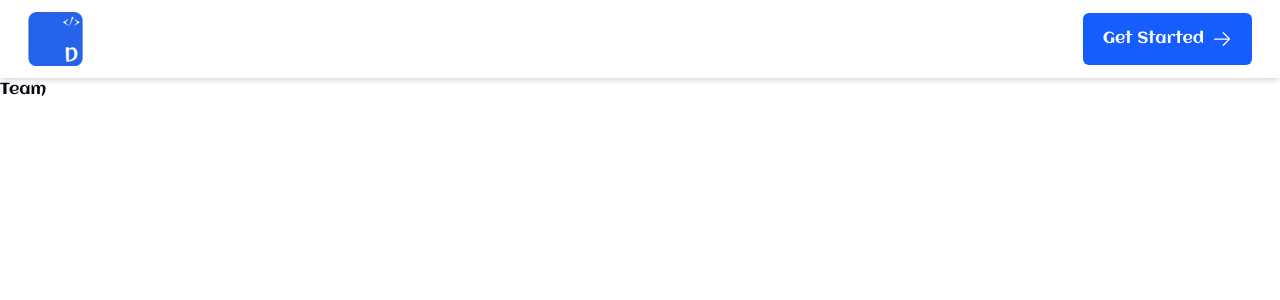
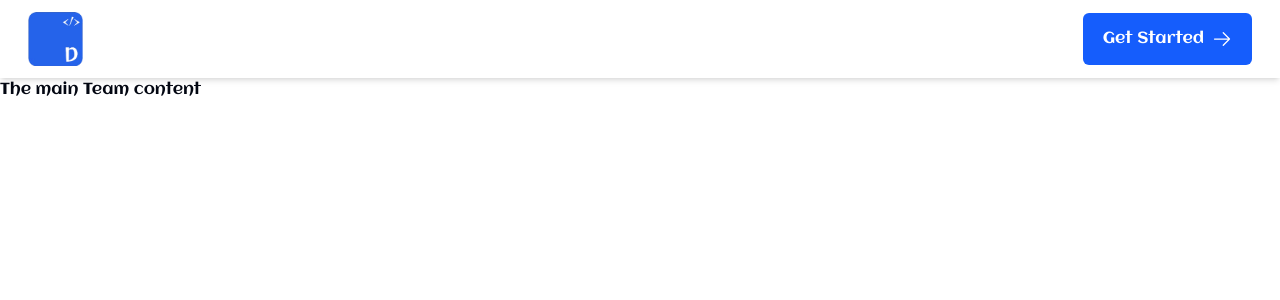
Before and after one commit to Jaycode01/DevCollab, a Next.js app in the folder frontend/: page /team in a window 1280 px wide. Shown: the top 300 px of the page. Built offline with nearby package versions, Linux system fonts and the light colour scheme; no server answers; a web font is replaced by a local one.

Commit message:
start working on the team page

```diff
--- a/frontend/src/app/team/page.tsx
+++ b/frontend/src/app/team/page.tsx
@@ -1,3 +1,8 @@
 export default function Team() {
-  return <div>Team</div>;
+  return (
+    <>
+      <section></section>
+      <section>The main Team content</section>
+    </>
+  );
 }
```
Also changed, not shown: 1 other file (tests, documents, lock files or other folders).
